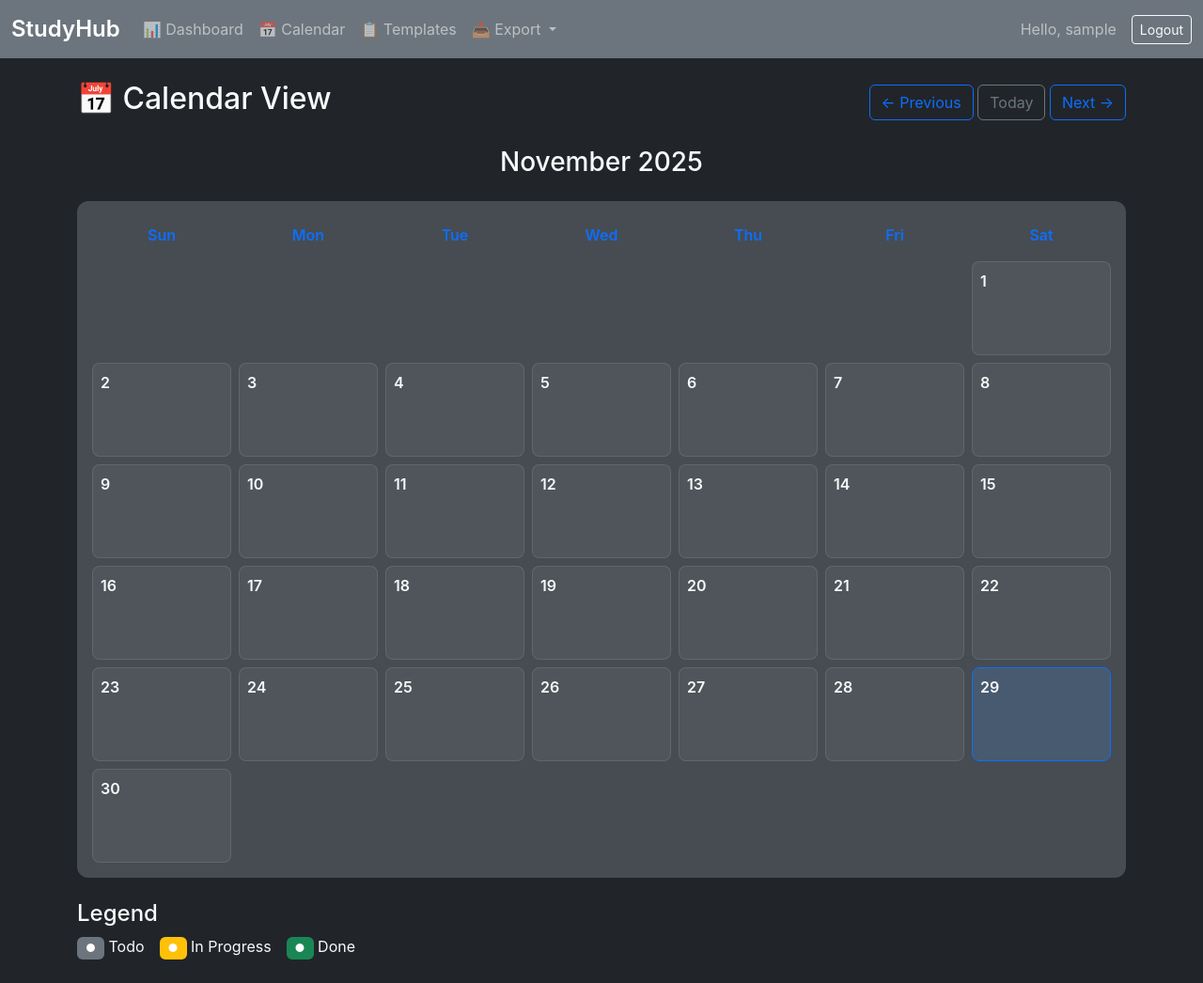
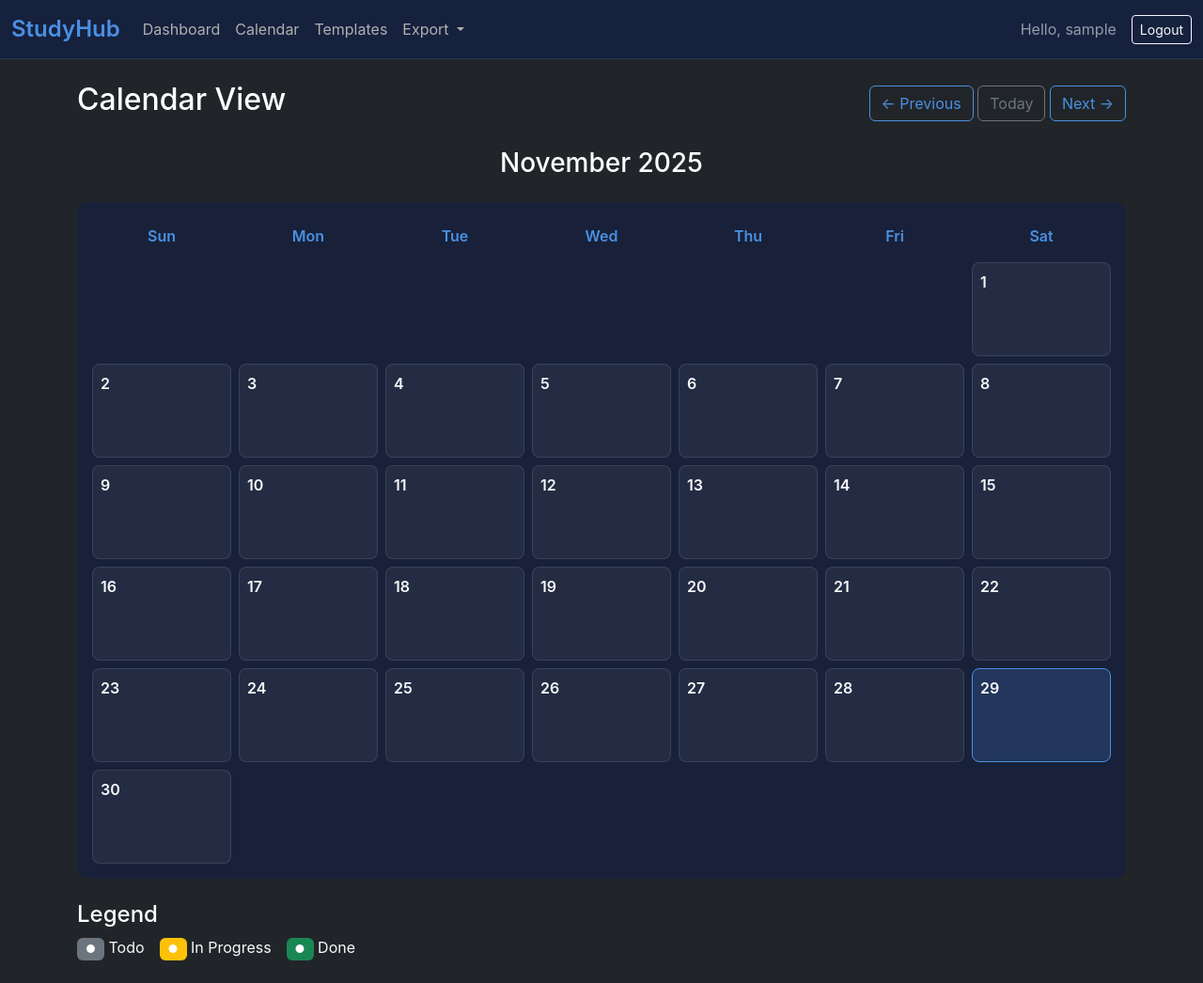
Before and after one commit to Rivera-C598/StudyHub, a PHP site: page /calendar.php in a window 1280 px wide. Shown: the whole page at 94% size. Before the commit the page ends 1021 px from the top, so only its background shows below. Run offline with PHP 8.4, Linux system fonts and the light colour scheme; the visitor is signed in with stand-in values (Sample User, id 1); data that the repository does not hold is empty.

Commit message:
improve colors

```diff
--- a/assets/css/style.css
+++ b/assets/css/style.css
@@ -1,18 +1,26 @@
 /* assets/css/style.css */
 
 :root {
-    --primary-color: #0d6efd;
+    --primary-color: #4A90E2;
     --secondary-color: #6c757d;
-    --success-color: #198754;
-    --danger-color: #dc3545;
-    --warning-color: #ffc107;
-    --dark-bg: #212529;
-    --card-bg: rgba(108, 117, 125, 0.5);
+    --success-color: #2ECC71;
+    --danger-color: #E74C3C;
+    --warning-color: #F39C12;
+    --info-color: #3498DB;
+    --dark-bg: #1a1a2e;
+    --darker-bg: #16213e;
+    --card-bg: rgba(22, 33, 62, 0.8);
+    --border-color: rgba(74, 144, 226, 0.2);
+    --text-primary: #ffffff;
+    --text-secondary: #b0b0b0;
+    --text-muted: #808080;
 }
 
 body {
     min-height: 100vh;
     font-family: -apple-system, BlinkMacSystemFont, 'Segoe UI', Roboto, 'Helvetica Neue', Arial, sans-serif;
+    background-color: var(--dark-bg) !important;
+    color: var(--text-primary) !important;
 }
 
 .navbar-brand {
@@ -216,3 +294,196 @@ body.light-theme .card.bg-info {
 body, .card, .navbar, .form-control, .form-select, .modal-content {
     transition: background-color 0.3s ease, color 0.3s ease;
 }
+
+
+/* Alert Styling */
+.alert {
+    border: 1px solid;
+    color: var(--text-primary);
+}
+
+.alert-success {
+    background-color: rgba(46, 204, 113, 0.2);
+    border-color: var(--success-color);
+}
+
+.alert-danger {
+    background-color: rgba(231, 76, 60, 0.2);
+    border-color: var(--danger-color);
+}
+
+.alert-info {
+    background-color: rgba(52, 152, 219, 0.2);
+    border-color: var(--info-color);
+}
+
+/* Modal Styling */
+.modal-content {
+    background-color: var(--darker-bg);
+    border: 1px solid var(--border-color);
+    color: var(--text-primary);
+}
+
+.modal-header {
+    border-bottom-color: var(--border-color);
+}
+
+.modal-footer {
+    border-top-color: var(--border-color);
+}
+
+/* Navbar Enhancements */
+.navbar-dark {
+    background-color: var(--darker-bg) !important;
+    border-bottom: 1px solid var(--border-color);
+}
+
+.navbar-brand {
+    color: var(--primary-color) !important;
+    font-weight: 600;
+}
+
+.nav-link {
+    color: var(--text-secondary) !important;
+    transition: color 0.2s;
+}
+
+.nav-link:hover {
+    color: var(--primary-color) !important;
+}
+
+/* Button Enhancements */
+.btn-primary {
+    background-color: var(--primary-color);
+    border-color: var(--primary-color);
+}
+
+.btn-primary:hover {
+    background-color: #3a7bc8;
+    border-color: #3a7bc8;
+}
+
+.btn-success {
+    background-color: var(--success-color);
+    border-color: var(--success-color);
+}
+
+.btn-danger {
+    background-color: var(--danger-color);
+    border-color: var(--danger-color);
+}
+
+.btn-warning {
+    background-color: var(--warning-color);
+    border-color: var(--warning-color);
+    color: var(--dark-bg);
+}
+
+.btn-outline-primary {
+    color: var(--primary-color);
+    border-color: var(--primary-color);
+}
+
+.btn-outline-primary:hover {
+    background-color: var(--primary-color);
+    color: white;
+}
+
+.btn-outline-success {
+    color: var(--success-color);
+    border-color: var(--success-color);
+}
+
+.btn-outline-success:hover {
+    background-color: var(--success-color);
+    color: white;
+}
+
+.btn-outline-danger {
+    color: var(--danger-color);
+    border-color: var(--danger-color);
+}
+
+.btn-outline-danger:hover {
+    background-color: var(--danger-color);
+    color: white;
+}
+
+/* Dropdown Menu */
+.dropdown-menu-dark {
+    background-color: var(--darker-bg);
+    border: 1px solid var(--border-color);
+}
+
+.dropdown-item {
+    color: var(--text-primary);
+}
+
+.dropdown-item:hover {
+    background-color: rgba(74, 144, 226, 0.2);
+    color: var(--primary-color);
+}
+
+/* Badge Styling */
+.badge {
+    font-weight: 500;
+    padding: 0.5em 0.75em;
+}
+
+/* Pagination */
+.pagination .page-link {
+    background-color: var(--card-bg);
+    border-color: var(--border-color);
+    color: var(--text-primary);
+}
+
+.pagination .page-link:hover {
+    background-color: rgba(74, 144, 226, 0.2);
+    color: var(--primary-color);
+    border-color: var(--primary-color);
+}
+
+.pagination .page-item.active .page-link {
+    background-color: var(--primary-color);
+    border-color: var(--primary-color);
+    color: white;
+}
+
+/* Scrollbar Styling */
+::-webkit-scrollbar {
+    width: 10px;
+    height: 10px;
+}
+
+::-webkit-scrollbar-track {
+    background: var(--dark-bg);
+}
+
+::-webkit-scrollbar-thumb {
+    background: var(--secondary-color);
+    border-radius: 5px;
+}
+
+::-webkit-scrollbar-thumb:hover {
+    background: var(--primary-color);
+}
+
+/* Links */
+a {
+    color: var(--primary-color);
+    text-decoration: none;
+}
+
+a:hover {
+    color: #3a7bc8;
+}
+
+/* Headings */
+h1, h2, h3, h4, h5, h6 {
+    color: var(--text-primary);
+}
+
+/* Small text */
+small {
+    color: var(--text-secondary);
+}
--- a/includes/navbar.php
+++ b/includes/navbar.php
@@ -14,18 +14,18 @@ require_once __DIR__ . '/auth.php'; // make sure auth helpers are available
             <?php if (isLoggedIn()): ?>
                 <ul class="navbar-nav me-auto">
                     <li class="nav-item">
-                        <a class="nav-link" href="dashboard.php">📊 Dashboard</a>
+                        <a class="nav-link" href="dashboard.php">Dashboard</a>
                     </li>
                     <li class="nav-item">
-                        <a class="nav-link" href="calendar.php">📅 Calendar</a>
+                        <a class="nav-link" href="calendar.php">Calendar</a>
                     </li>
                     <li class="nav-item">
-                        <a class="nav-link" href="templates.php">📋 Templates</a>
+                        <a class="nav-link" href="templates.php">Templates</a>
                     </li>
                     <li class="nav-item dropdown">
                         <a class="nav-link dropdown-toggle" href="#" role="button"
                            data-bs-toggle="dropdown">
-                            📥 Export
+                            Export
                         </a>
                         <ul class="dropdown-menu dropdown-menu-dark">
                             <li><a class="dropdown-item" href="export.php?format=csv">CSV Format</a></li>
--- a/public/calendar.php
+++ b/public/calendar.php
@@ -63,7 +63,7 @@ if ($nextMonth > 12) {
 
 <div class="container py-4">
     <div class="d-flex justify-content-between align-items-center mb-4">
-        <h2>📅 Calendar View</h2>
+        <h2>Calendar View</h2>
         <div>
             <a href="?month=<?= $prevMonth ?>&year=<?= $prevYear ?>" class="btn btn-outline-primary">
                 ← Previous
--- a/public/templates.php
+++ b/public/templates.php
@@ -92,7 +92,7 @@ if ($_SERVER['REQUEST_METHOD'] === 'POST' && isset($_POST['template'])) {
 ?>
 
 <div class="container py-4">
-    <h2 class="mb-4">📋 Resource Templates</h2>
+    <h2 class="mb-4">Resource Templates</h2>
     <p class="text-muted mb-4">Choose a template to quickly create a new resource with pre-filled structure.</p>
 
     <?php if (isset($error)): ?>
```
Also changed, not shown: other parts of assets/css/style.css (+87 -17 lines).
